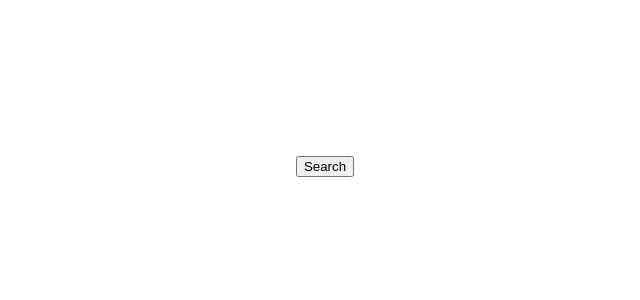
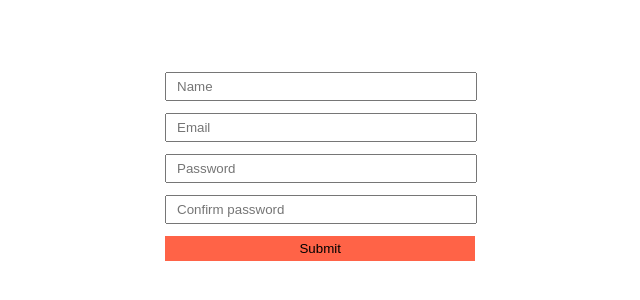
Before and after one commit to NaimurRahman00/frontend-monster, a React app: page / in a window 1280 px wide. Shown: the part 242-542 px from the top of the page, without its empty margins (315-955 px from the left). Built offline with nearby package versions, Linux system fonts and the light colour scheme; the HTML template or start-up script is replaced by a standard one.

Commit message:
form validation

```diff
--- a/src/App.jsx
+++ b/src/App.jsx
@@ -12,6 +12,7 @@ import TodoList from "./component/TodoList";
 import UniqueId from "./component/UniqueId";
 import Meals from "./component/Meals";
 import HiddenSearchBar from "./component/HiddenSearchBar";
+import Form from "./component/Form";
 
 const App = () => {
   return (
@@ -29,7 +30,8 @@ const App = () => {
       {/* <CustomHook/> */}
       {/* <UniqueId /> */}
       {/* <Meals/> */}
-      <HiddenSearchBar/>
+      {/* <HiddenSearchBar/> */}
+      <Form/>
     </main>
   );
 };
--- /dev/null
+++ b/src/component/Form.jsx
@@ -0,0 +1,137 @@
+import { useState } from "react";
+
+const Form = () => {
+  const [userName, setUserName] = useState("");
+  const [email, setEmail] = useState("");
+  const [password, setPassword] = useState("");
+  const [confirmPassword, setConfirmPassword] = useState("");
+
+  const [errUserName, setErrUserName] = useState("");
+  const [errEmail, setErrEmail] = useState("");
+  const [errPassword, setErrPassword] = useState("");
+  const [errConfirmPassword, setErrConfirmPassword] = useState("");
+
+  const [userColor, setUserColor] = useState("");
+  const [emailColor, setEmailColor] = useState("");
+  const [passwordColor, setPasswordColor] = useState("");
+  const [confirmPasswordColor, setConfirmPasswordColor] = useState("");
+
+  const handleValidate = (e) => {
+    e.preventDefault();
+
+    if (userName.length > 7) {
+      setErrUserName("");
+      setUserColor("green");
+    } else {
+      setErrUserName("Name must be 8 or more characters.");
+      setUserColor("red");
+    }
+
+    if (email.includes('@gmail')) {
+      setErrEmail("");
+      setEmailColor('green');
+    } else {
+      setErrEmail('Email should have @gmail.');
+      setEmailColor('red')
+    }
+
+    if (password.length > 7) {
+      setErrPassword("");
+      setPasswordColor('green')
+    } else {
+      setErrPassword("Password should be 8 letters long.");
+      setPasswordColor('red')
+    }
+
+    if (password !== '' && password == confirmPassword) {
+      setErrConfirmPassword('');
+      setConfirmPasswordColor('green');
+    } else {
+      setErrConfirmPassword("Password didn't match!");
+      setConfirmPasswordColor('red');
+    }
+  };
+
+  return (
+    <div
+      style={{
+        display: "flex",
+        justifyContent: "center",
+        alignItems: "center",
+        height: "100vh",
+      }}
+    >
+      <form style={{ width: "20rem" }}>
+        <input
+          type="text"
+          name=""
+          id=""
+          placeholder="Name"
+          value={userName}
+          style={{ borderColor: userColor, padding: "5px 10px", width: "90%" }}
+          onChange={(e) => setUserName(e.target.value)}
+        />
+        <p style={{color: 'red', fontSize: '12px'}}>{errUserName}</p>
+
+        <input
+          type="email"
+          name=""
+          id=""
+          placeholder="Email"
+          value={email}
+          style={{
+            borderColor: emailColor,
+            padding: "5px 10px",
+            width: "90%",
+          }}
+          onChange={(e) => setEmail(e.target.value)}
+        />
+        <p style={{color: 'red', fontSize: '12px'}}>{errEmail}</p>
+
+        <input
+          type="password"
+          name=""
+          id=""
+          placeholder="Password"
+          value={password}
+          style={{
+            borderColor: passwordColor,
+            padding: "5px 10px",
+            width: "90%",
+          }}
+          onChange={(e) => setPassword(e.target.value)}
+        />
+        <p style={{color: 'red', fontSize: '12px'}}>{errPassword}</p>
+
+        <input
+          type="password"
+          name=""
+          id=""
+          placeholder="Confirm password"
+          value={confirmPassword}
+          style={{
+            borderColor: confirmPasswordColor,
+            padding: "5px 10px",
+            width: "90%",
+          }}
+          onChange={(e) => setConfirmPassword(e.target.value)}
+        />
+        <p style={{color: 'red', fontSize: '12px'}}>{errConfirmPassword}</p>
+
+        <button
+          style={{
+            backgroundColor: "tomato",
+            border: "none",
+            padding: "5px 10px",
+            width: "97%",
+          }}
+          onClick={handleValidate}
+        >
+          Submit
+        </button>
+      </form>
+    </div>
+  );
+};
+
+export default Form;
```
